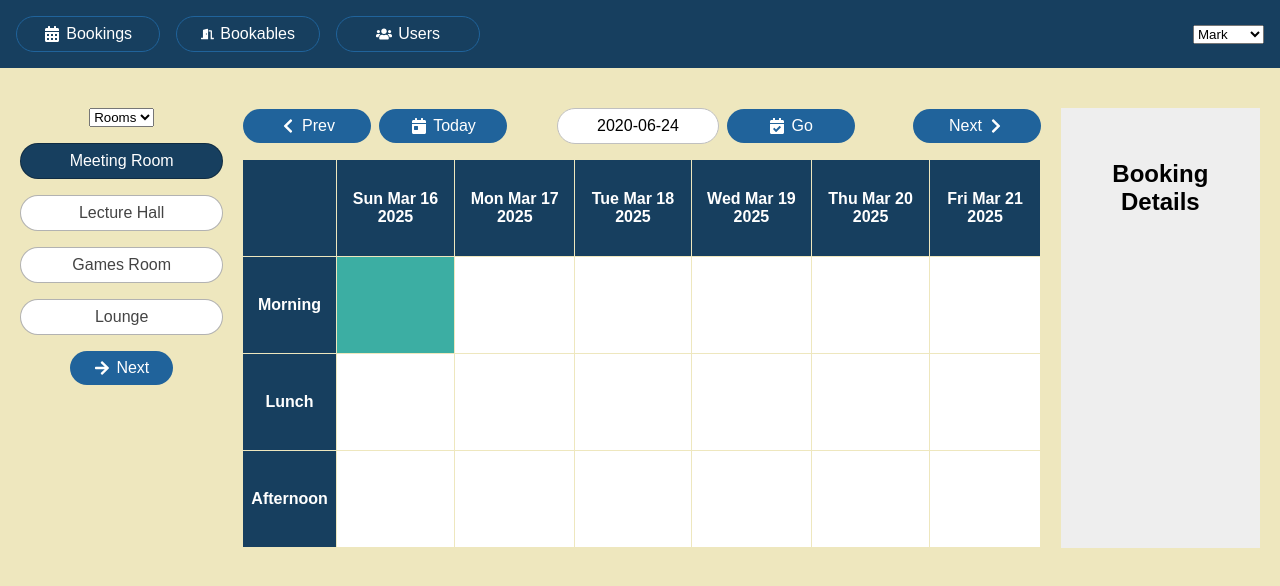
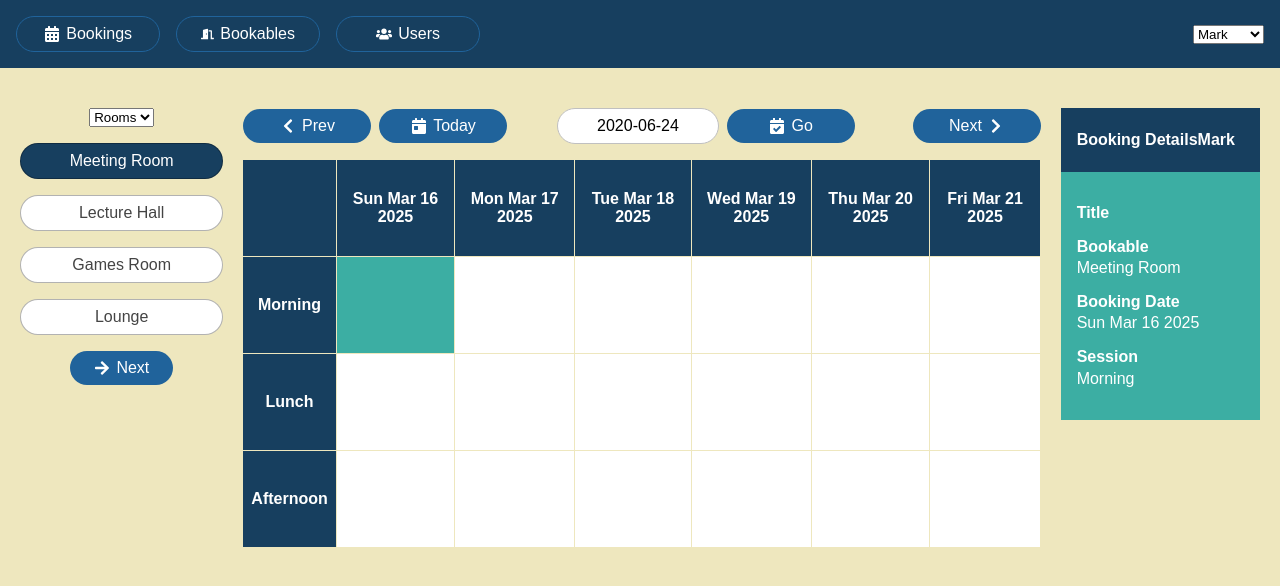
Before and after one commit to bion0625/react-hook-in-action, a React (Create React App) app: page /bookings in a window 1280 px wide. Both pictures are taken after a click on the element 395 px from the left and 305 px from the top of the page. Shown: the top 586 px of the page. Built offline with nearby package versions, Linux system fonts and the light colour scheme; data requests are answered from the project's data file.

Commit message:
8.1 컴포넌트 트리의 아주 위쪽에 저장된 상태가 필요한 경우우

```diff
--- a/src/App.css
+++ b/src/App.css
@@ -326,6 +326,62 @@ header .icon-loading {
   opacity: 0;
 }
 
+.booking-details {
+  text-align: left;
+}
+.booking-details h2 {
+  background:var(--primary);
+  margin:0;
+  padding:0 0.5em 0 1em;
+  font-size:100%;
+  color:white;
+  display: flex;
+  justify-content: space-between;
+  align-items: center;
+  min-height:4em;
+}
+.booking-details h2 .controls {
+  font-weight: normal;
+  margin:0;
+  padding:0;
+}
+.booking-details h2 .btn {
+  background: var(--primary);
+  border: 1px solid var(--button-bg);
+  padding: 0.6em 0.5em 0.6em 0.6em;
+}
+.booking-details h2 .btn:hover {
+  border-color:white;
+}
+.booking-details h2 .btn > svg {
+  margin:0;
+}
+.booking-details p {
+  padding:0;
+  margin:0;
+}
+.booking-details-fields {
+  padding:1em 1em 2em;
+  margin-bottom: 1em;
+  background: var(--secondary);
+  color:#fff;
+  overflow: hidden;
+}
+.booking-details-fields label {
+  display: block;
+  margin:1em 0 0.2em;
+  padding:0;
+  font-weight: bold;
+}
+.booking-details > .controls {
+  margin-top:1em;
+  text-align: center;
+}
+.booking-details-fields .btn {
+  padding-left: 1em;
+  padding-right: 1em;
+}
+
 .placeholder {
   background:#eee;
   padding:2rem;
--- a/src/components/App.js
+++ b/src/components/App.js
@@ -7,9 +7,15 @@ import UserPickers from './Users/UserPickers';
 import UsersPage from './Users/UsersPage';
 import BookingsPage from './Bookings/BookingsPage';
 import BookablesPage from './Bookables/BookablesPage';
+import UserContext from './Users/UserContext';
+import { useState } from 'react';
 
 function App() {
+
+  const [user, setUser] = useState();
+
   return (
+    <UserContext.Provider value={user}>
       <BrowserRouter>
         <div className='App'>
           <header>
@@ -36,7 +42,7 @@ function App() {
               </ul>
             </nav>
 
-          <UserPickers />
+            <UserPickers user={user} setUser={setUser} />
           </header>
 
           <Routes>
@@ -46,6 +52,7 @@ function App() {
           </Routes>
         </div>
       </BrowserRouter>
+    </UserContext.Provider>
   );
 }
 
--- /dev/null
+++ b/src/components/Bookings/Booking.js
@@ -0,0 +1,31 @@
+import { Fragment } from "react";
+
+const Booking = ({booking, bookable}) => {
+
+    const {title, date, session, notes} = booking;
+
+    return (
+        <div className="booking-details-fields">
+            <label>Title</label>
+            <p>{title}</p>
+
+            <label>Bookable</label>
+            <p>{bookable.title}</p>
+
+            <label>Booking Date</label>
+            <p>{(new Date(date).toDateString())}</p>
+
+            <label>Session</label>
+            <p>{session}</p>
+
+            {notes && (
+                <Fragment>
+                    <label>Notes</label>
+                    <p>{notes}</p>
+                </Fragment>
+            )}
+        </div>
+    )
+};
+
+export default Booking;
--- a/src/components/Bookings/BookingDetails.js
+++ b/src/components/Bookings/BookingDetails.js
@@ -1,7 +1,35 @@
+import { useContext } from "react";
+import Booking from "./Booking";
+import UserContext from "../Users/UserContext";
+import { FaEdit } from "react-icons/fa";
+
 const BookingDetails = ({booking, bookable}) => {
+
+    const user = useContext(UserContext);
+
+    const isBooker = booking && user && (booking.bookerId == user.id);
+
     return (
-        <div className="booking-details placeholder">
-            <h2>Booking Details</h2>
+        <div className="booking-details">
+            <h2>
+                Booking Details
+                {user?.name}
+                {isBooker && (
+                    <span className="controls">
+                        <button className="btn">
+                            <FaEdit/>
+                        </button>
+                    </span>
+                )}
+            </h2>
+
+            {booking ? (
+                <Booking booking={booking} bookable={bookable}/>
+            ) : (
+                <div className="booking-details-fields">
+                    <p>Select a booking or a booking slot.</p>
+                </div>
+            )}
         </div>
     );
 };
--- /dev/null
+++ b/src/components/Users/UserContext.js
@@ -0,0 +1,5 @@
+import { createContext } from "react";
+
+const UserContext = createContext();
+
+export default UserContext;
--- a/src/components/Users/UserPickers.js
+++ b/src/components/Users/UserPickers.js
@@ -2,25 +2,34 @@ import { useEffect, useState } from "react"
 import { CgSpinner } from "react-icons/cg";
 import getData from "../../util/api";
 
-export default function UserPickers () {
+export default function UserPickers ({user, setUser}) {
 
     const [users, setUsers] = useState(null);
     const [error, setError] = useState(null);
 
     useEffect(() => {
         getData("http://localhost:3001/users")
-        .then(data => setUsers(data))
+        .then(data => {
+            setUsers(data);
+            setUser(data[0]);
+        })
         .catch(err => setError(err));
-    }, []);
+    }, [setUser]);
+
+    const handlerSelect = (e) => {
+        const selectedUser = users.find(u => u.id == e.target.value);
+
+        setUser(selectedUser);
+    }
 
     if (users == null) return <CgSpinner/>
 
     if (error) return <p>{error.message}</p>;
 
     return (
-        <select>
+        <select className="user-picker" onChange={handlerSelect} value={user?.id}>
             {users.map(u => (
-                <option key={u.id}>{u.name}</option>
+                <option key={u.id} value={u.id}>{u.name}</option>
             ))}
         </select>
     )
--- a/src/components/Users/UsersList.js
+++ b/src/components/Users/UsersList.js
@@ -11,7 +11,6 @@ export default function UsersList ({user, setUser}) {
     useEffect(() => {
         getData("http://localhost:3001/users")
         .then(data => {
-            setUser(data[0]);
             setUsers(data);
             setIsloading(false);
         })
--- a/src/components/Users/UsersPage.js
+++ b/src/components/Users/UsersPage.js
@@ -1,16 +1,24 @@
-import { useEffect, useState } from "react";
+import { useContext, useState } from "react";
 import UsersDetails from "./UsersDetails";
 import UsersList from "./UsersList";
-import { CgSpinner } from "react-icons/cg";
+import UserContext from "./UserContext";
 
 export default function UsersPage () {
 
     const [user, setUser] = useState(null);
 
+    const loggedInUser = useContext(UserContext);
+
+    console.log("user:", user);
+    console.log("loggedInUser:", loggedInUser);
+    const currentUser = user || loggedInUser;
+
+    console.log("currentUser:", currentUser);
+
     return (
         <main className="users-page">
-            <UsersList user={user} setUser={setUser}/>
-            <UsersDetails user={user}/>
+            <UsersList user={currentUser} setUser={setUser}/>
+            <UsersDetails user={currentUser}/>
         </main>
     )
 }
```
Lines whose indentation alone changed are shown as unchanged.
